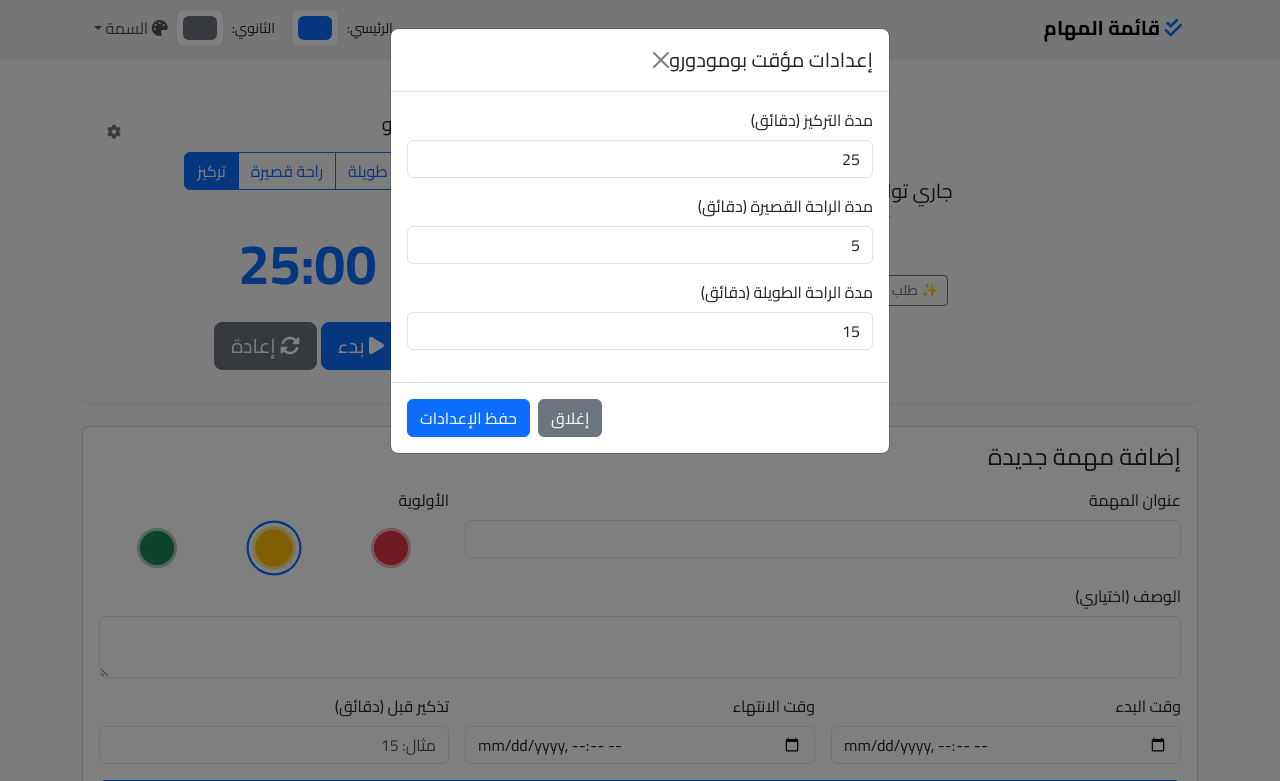
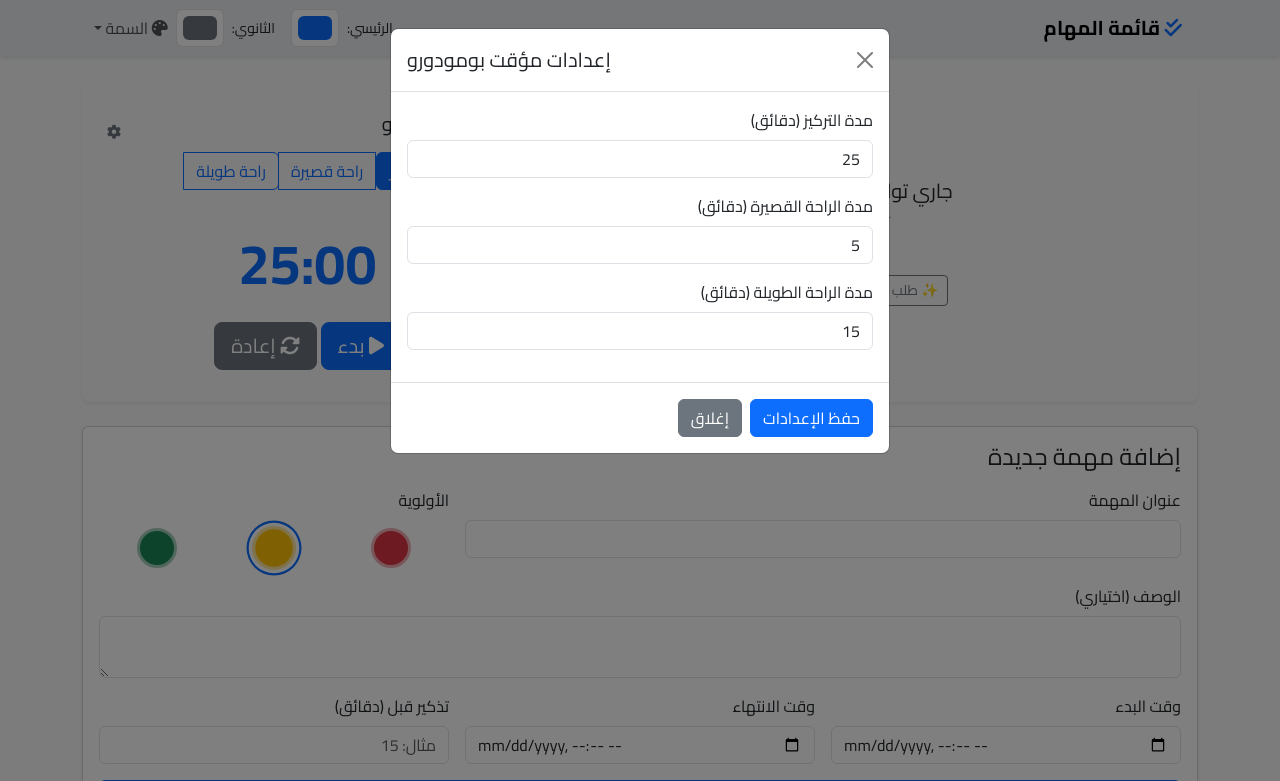
Before and after one commit to 3booooodey65/Pomodoro-To-Do-List, a plain HTML site: page index.html in a window 1280 px wide. Both pictures are taken after a click on the button 114 px from the left and 132 px from the top of the page. Shown: the top 781 px of the page. Drawn offline with nearby package versions, Linux system fonts and the light colour scheme; no server answers.

Commit message:
Update index.html

```diff
--- a/index.html
+++ b/index.html
@@ -77,7 +77,7 @@
                              <h4 class="h5 mb-3">مؤقت بومودورو</h4>
                              <button class="btn btn-sm btn-link text-secondary" data-bs-toggle="modal" data-bs-target="#pomodoroSettingsModal"><i class="fas fa-cog"></i></button>
                         </div>
-                        <div class="btn-group mb-3" role="group" dir="ltr">
+                        <div class="btn-group mb-3" role="group">
                             <button type="button" class="btn btn-outline-primary" id="pomodoro-mode-pomodoro">تركيز</button>
                             <button type="button" class="btn btn-outline-primary" id="pomodoro-mode-short">راحة قصيرة</button>
                             <button type="button" class="btn btn-outline-primary" id="pomodoro-mode-long">راحة طويلة</button>
@@ -155,7 +155,7 @@
         </section>
 
         <section class="d-flex flex-wrap justify-content-between align-items-center mb-3 p-3 bg-body-secondary rounded shadow-sm">
-            <div class="btn-group mb-2 mb-md-0" role="group" dir="ltr">
+            <div class="btn-group mb-2 mb-md-0" role="group">
                 <input type="radio" class="btn-check" name="filter" id="filter-all" autocomplete="off" checked>
                 <label class="btn btn-outline-primary" for="filter-all">الكل</label>
                 <input type="radio" class="btn-check" name="filter" id="filter-pending" autocomplete="off">
@@ -188,7 +188,7 @@
     <div class="modal fade" id="deleteConfirmModal" tabindex="-1">
       <div class="modal-dialog">
         <div class="modal-content">
-          <div class="modal-header"><h5 class="modal-title">تأكيد الحذف</h5><button type="button" class="btn-close" data-bs-dismiss="modal"></button></div>
+          <div class="modal-header" dir="ltr"><h5 class="modal-title">تأكيد الحذف</h5><button type="button" class="btn-close" data-bs-dismiss="modal"></button></div>
           <div class="modal-body">هل أنت متأكد من حذف هذه المهمة؟ لا يمكن التراجع عن هذا الإجراء.</div>
           <div class="modal-footer"><button type="button" class="btn btn-secondary" data-bs-dismiss="modal">إلغاء</button><button type="button" class="btn btn-danger" id="confirmDeleteBtn">حذف</button></div>
         </div>
@@ -198,7 +198,7 @@
     <div class="modal fade" id="pomodoroSettingsModal" tabindex="-1">
       <div class="modal-dialog">
         <div class="modal-content">
-          <div class="modal-header"><h5 class="modal-title">إعدادات مؤقت بومودورو</h5><button type="button" class="btn-close" data-bs-dismiss="modal"></button></div>
+          <div class="modal-header" dir="ltr"><h5 class="modal-title">إعدادات مؤقت بومودورو</h5><button type="button" class="btn-close" data-bs-dismiss="modal"></button></div>
           <div class="modal-body">
             <form id="pomodoro-settings-form">
                 <div class="mb-3"><label for="setting-pomodoro" class="form-label">مدة التركيز (دقائق)</label><input type="number" class="form-control" id="setting-pomodoro" min="1" required></div>
@@ -206,7 +206,7 @@
                 <div class="mb-3"><label for="setting-long" class="form-label">مدة الراحة الطويلة (دقائق)</label><input type="number" class="form-control" id="setting-long" min="1" required></div>
             </form>
           </div>
-          <div class="modal-footer"><button type="button" class="btn btn-secondary" data-bs-dismiss="modal">إغلاق</button><button type="button" class="btn btn-primary" id="savePomodoroSettingsBtn">حفظ الإعدادات</button></div>
+          <div class="modal-footer" dir="ltr"><button type="button" class="btn btn-secondary" data-bs-dismiss="modal">إغلاق</button><button type="button" class="btn btn-primary" id="savePomodoroSettingsBtn">حفظ الإعدادات</button></div>
         </div>
       </div>
     </div>
```
